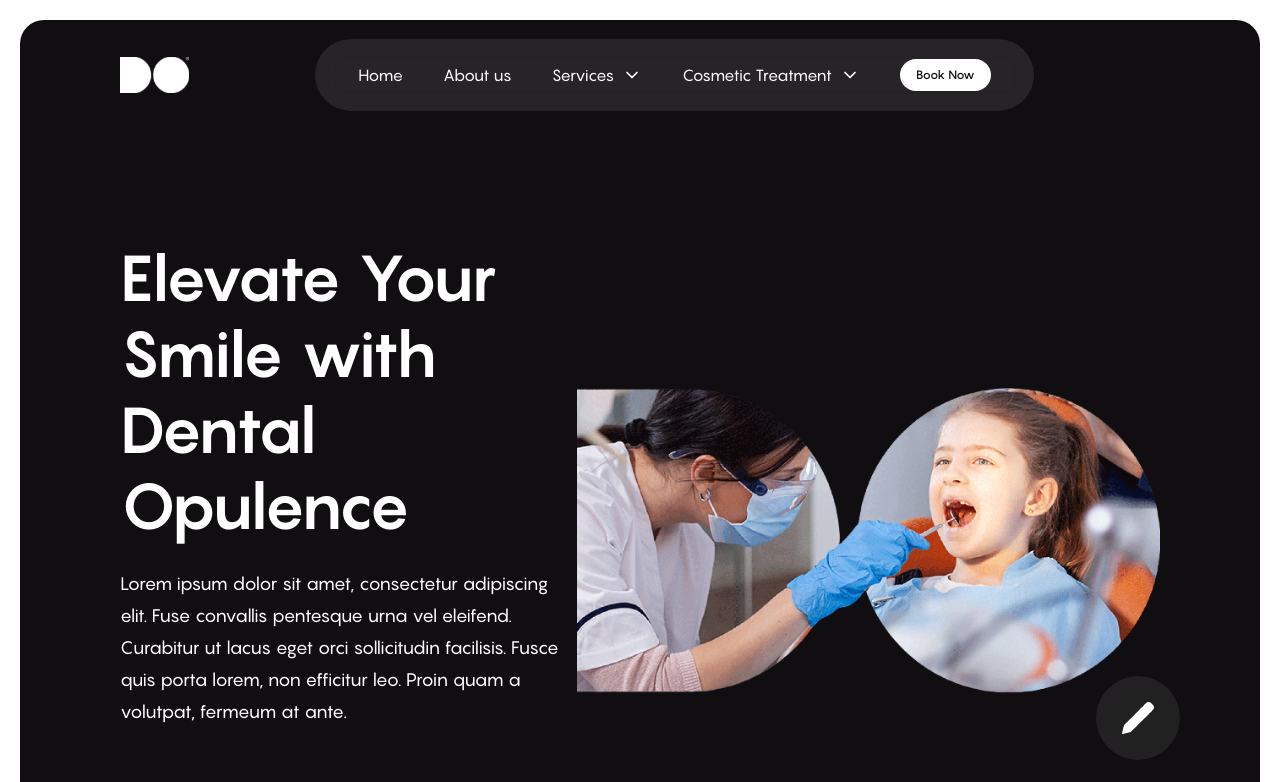
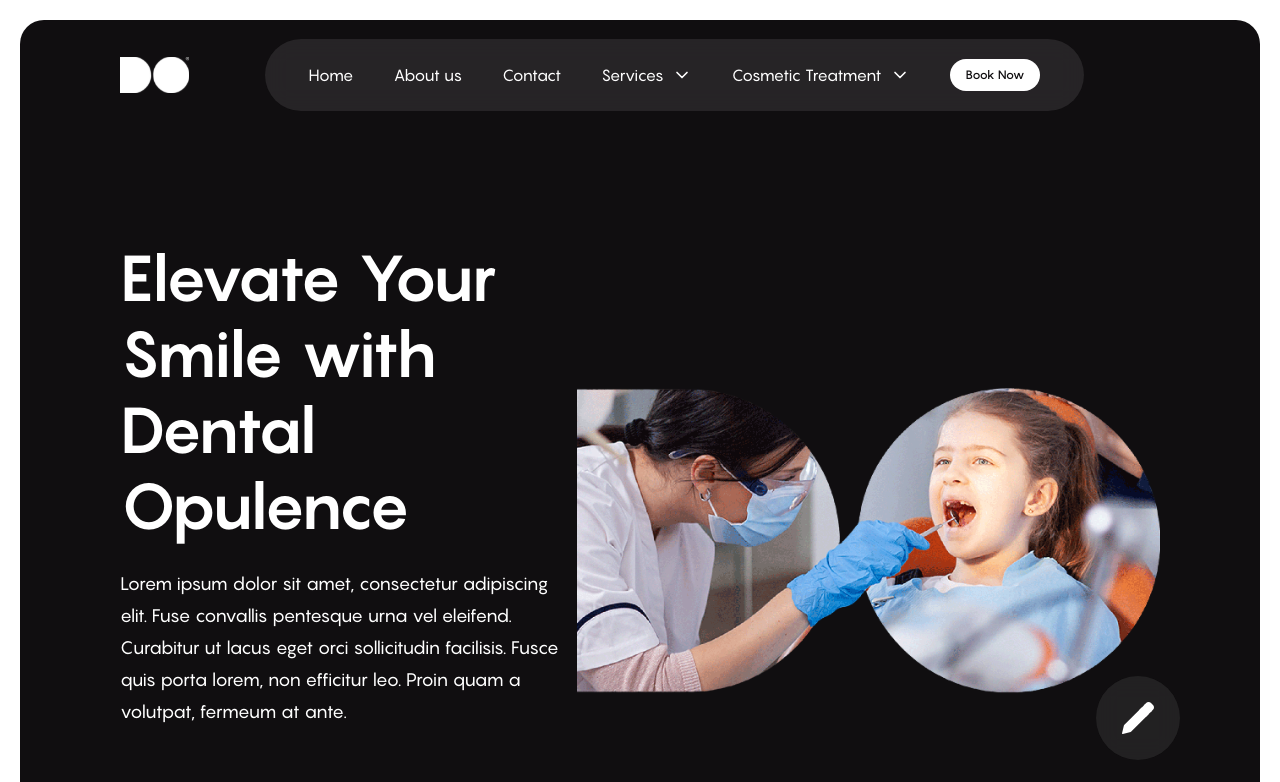
Before and after one commit to dentalopulencehub/Dental-Opulence_Final-Update, a Next.js app: page / in a window 1280 px wide. Shown: the top 782 px of the page. Built offline with nearby package versions, Linux system fonts and the light colour scheme.

Commit message:
chore: added contact us page from glory source code

```diff
--- a/constants.ts
+++ b/constants.ts
@@ -97,6 +97,10 @@ export const navlinks = [
   {
     href: "/about",
     label: "About us",
+  },
+  {
+    href: "/contact",
+    label: "Contact",
   },
   {
     href: "#",
```
